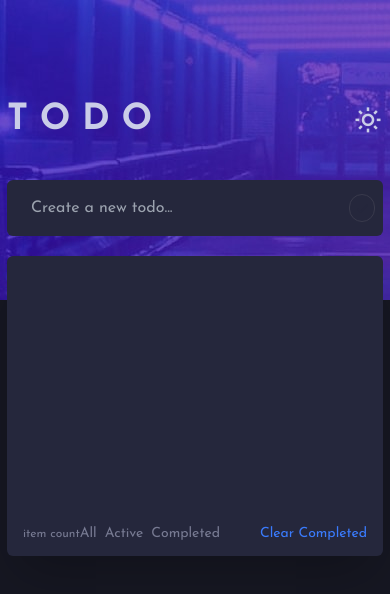
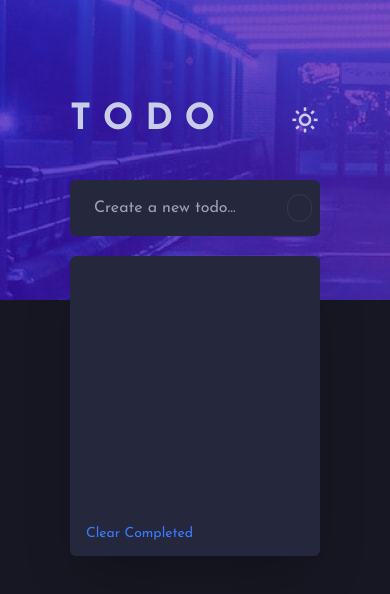
Before and after one commit to 04stefke/todo-app-challenge, a React (Vite) app: page / in a window 390 px wide. Shown: the top 594 px of the page. Built offline with nearby package versions, Linux system fonts and the light colour scheme.

Commit message:
added a bit of responsiveness

```diff
--- a/src/App.jsx
+++ b/src/App.jsx
@@ -5,7 +5,7 @@ function App() {
 	useEffect(() => {
 		document.body.classList.remove("light", "dark");
 		document.body.classList.add(theme);
-		localStorage.setItem("theme", theme); // Store the current theme in localStorage
+		localStorage.setItem("theme", theme);
 	}, [theme]);
 
 	const toggleTheme = () => {
@@ -13,9 +13,9 @@ function App() {
 	};
 
 	return (
-		<section className="h-screen  bg-bg font-josefin">
+		<section className="min-h-screen  bg-bg font-josefin">
 			<main className="bg-dark-image h-[300px]  flex flex-col items-center  ">
-				<div className="xl:w-1/3 sm:min-w-[500px]  min-w-[250px] flex flex-col gap-10 relative top-[100px]">
+				<div className="xl:w-1/3 sm:min-w-[500px]  min-w-[200px] max-w-[250px] sm:max-w-[0]  flex flex-col gap-10 relative top-[100px]">
 					<div className="flex items-center justify-between w-full">
 						<h1 className="text-fontColor font-bold text-4xl">T O D O</h1>
 						<i
--- a/src/components/Edit.jsx
+++ b/src/components/Edit.jsx
@@ -3,14 +3,14 @@ import React from "react";
 const Edit = () => {
 	return (
 		<div className="px-4 py-3 flex items-center justify-between text-sm text-darkerFC ">
-			<p className="text-xs">item count</p>
-			<div className="flex items-center gap-10">
-				<div className="flex gap-2 items-center">
+			<p className="text-xs hidden sm:block">item count</p>
+			<div className="flex items-center gap-10 ">
+				<div className="hidden sm:flex gap-2 items-center">
 					<button className="hover:text-brightBlue">All</button>
 					<button className="hover:text-brightBlue">Active</button>
 					<button className="hover:text-brightBlue">Completed</button>
 				</div>
-				<button className="hover:text-brightBlue active-btn">Clear Completed</button>
+				<button className="hover:text-brightBlue active-btn ">Clear Completed</button>
 			</div>
 		</div>
 	);
--- a/src/components/TodoList.jsx
+++ b/src/components/TodoList.jsx
@@ -4,8 +4,8 @@ import Edit from "./Edit";
 import EditTodoForm from "./EditTodoForm";
 const TodoList = ({ todos, toggleCompleted, deleteTodo, editTodo, editTask }) => {
 	return (
-		<div className="bg-bg2 rounded-md flex flex-col shadow-2xl min-h-[300px] ">
-			<div className="h-full w-full ">
+		<div className="bg-bg2 rounded-md flex flex-col shadow-2xl min-h-[300px] max-h-[500px] sm:max-h-[0]">
+			<div className="h-full w-full overflow-scroll sm:overflow-hidden">
 				{todos.map((todo, index) =>
 					todo.isEditing ? (
 						<EditTodoForm editTodo={editTask} task={todo} key={index} />
```
